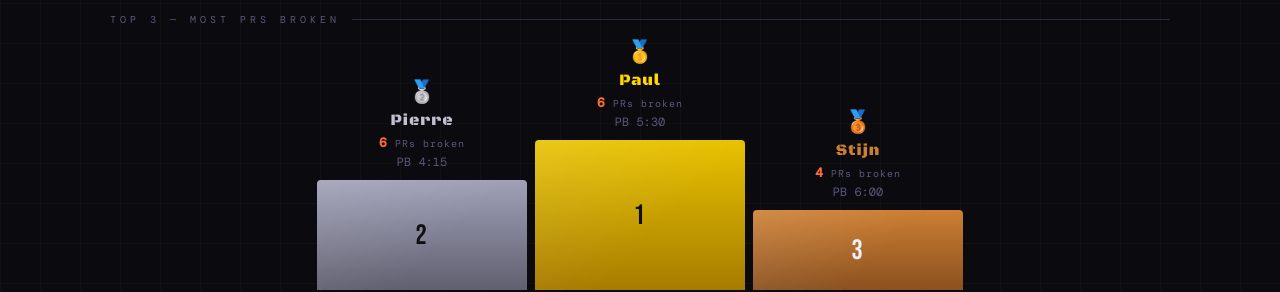
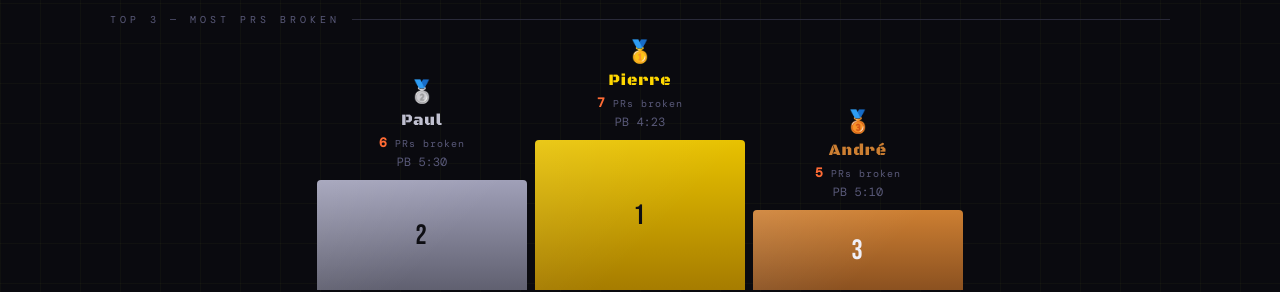
Before and after one commit to web-tailor/planking-challenge, a Nuxt app: page / in a window 1280 px wide. Shown: the part 317-609 px from the top of the page. Built offline with nearby package versions, Linux system fonts and the light colour scheme.

Commit message:
added day 7

```diff
--- a/composables/usePlankData.ts
+++ b/composables/usePlankData.ts
@@ -20,11 +20,11 @@ export type Athlete = {
 
 // ── ADD NEW WEEKS HERE ── append times to each array. "0:00" = missed day.
 const RAW: Record<string, string[]> = {
-  Stijn:  ['3:34', '0:00', '4:15', '5:02', '3:30', '6:00'],
-  André:  ['4:00', '4:02', '2:45', '4:30', '4:49', '4:20'],
-  Pierre: ['3:00', '3:30', '3:40', '3:50', '4:00', '4:15'],
-  Paul:   ['1:49', '3:30', '3:40', '4:00', '5:02', '5:30'],
-  Brian:  ['3:05', '3:15', '3:26', '0:00', '4:06', '0:00'],
+  Stijn:  ['3:34', '0:00', '4:15', '5:02', '3:30', '6:00', '0:00'],
+  André:  ['4:00', '4:02', '2:45', '4:30', '4:49', '4:20', '5:10'],
+  Pierre: ['3:00', '3:30', '3:40', '3:50', '4:00', '4:15', '4:23'],
+  Paul:   ['1:49', '3:30', '3:40', '4:00', '5:02', '5:30', '0:00'],
+  Brian:  ['3:05', '3:15', '3:26', '0:00', '4:06', '0:00', '0:00'],
 }
 
 export const TOTAL_DAYS = 30
```
